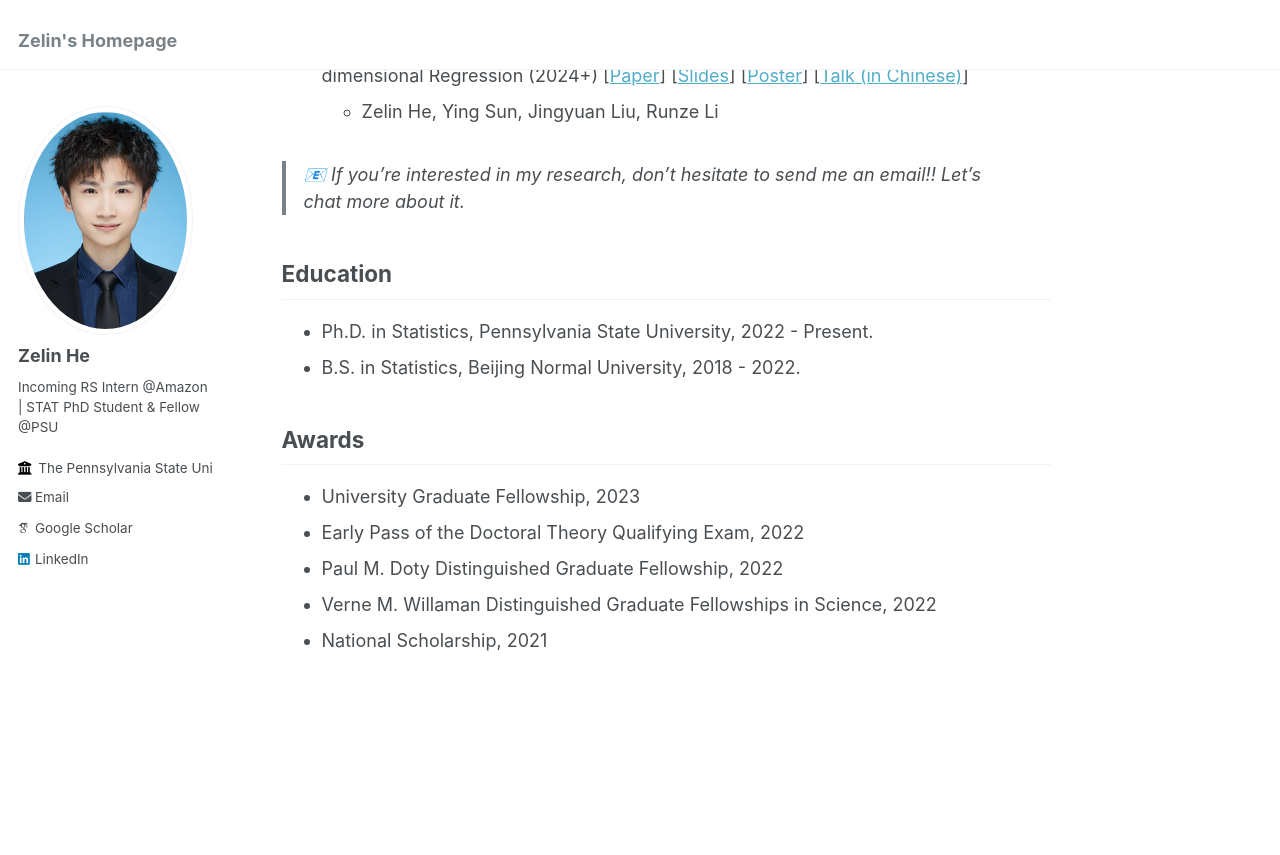
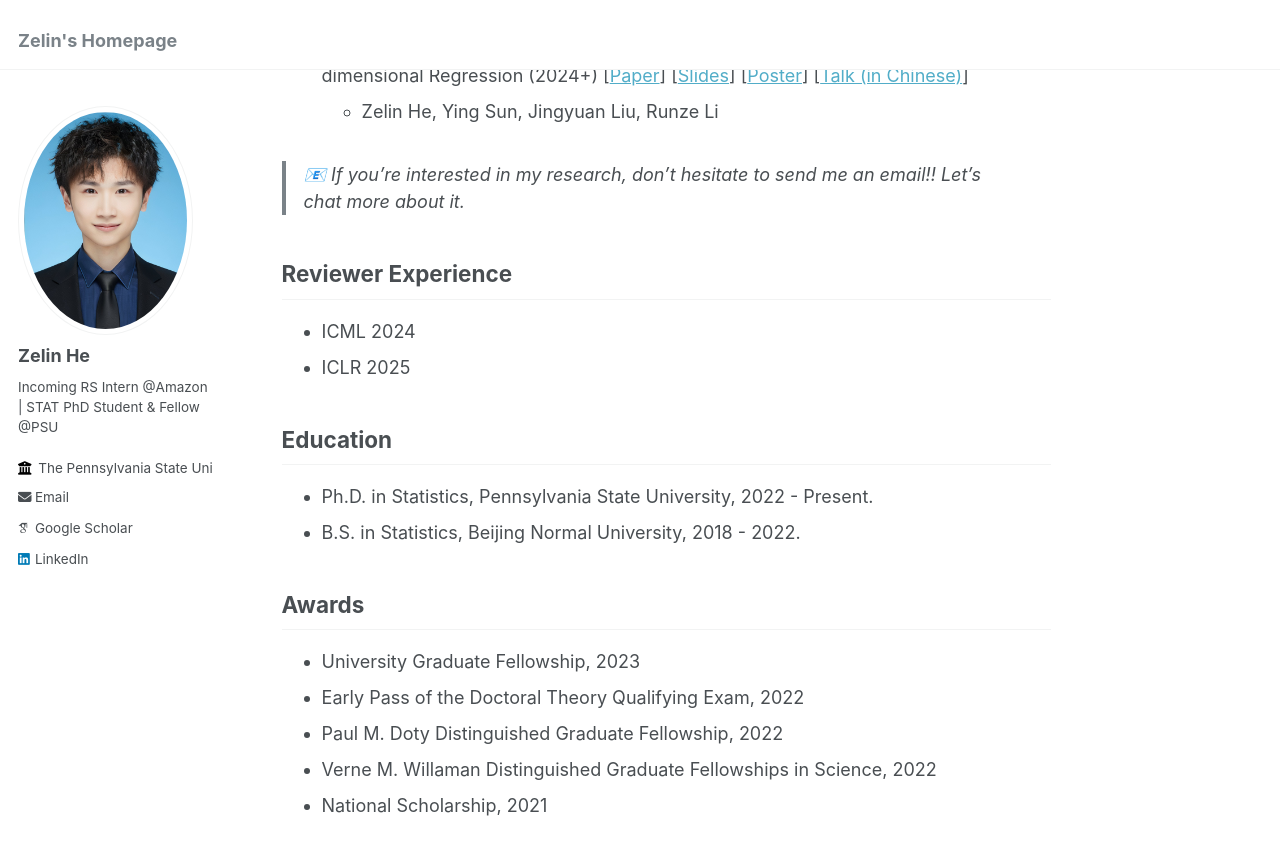
Before and after one commit to ZLHe0/zelinhe.github.io, a Jekyll site: the page built from _pages/about.md, in a window 1280 px wide and 900 px high, scrolled down 470 px. Shown: the top 855 px of the window. Built offline with Jekyll 4.4.1, drawn with Linux system fonts in a browser that asks for light colours; some web fonts are replaced.

Commit message:
Update about.md

```diff
--- a/_pages/about.md
+++ b/_pages/about.md
@@ -18,6 +18,10 @@ I am currently pursuing my Ph.D. in Statistics at Penn State. This summer, I wil
 
 >  📧 If you're interested in my research, don't hesitate to send me an email!! Let's chat more about it.
 
+## Reviewer Experience
+- ICML 2024
+- ICLR 2025
+
 ## Education
 - Ph.D. in Statistics, Pennsylvania State University, 2022 - Present.
 - B.S. in Statistics, Beijing Normal University, 2018 - 2022.
```
